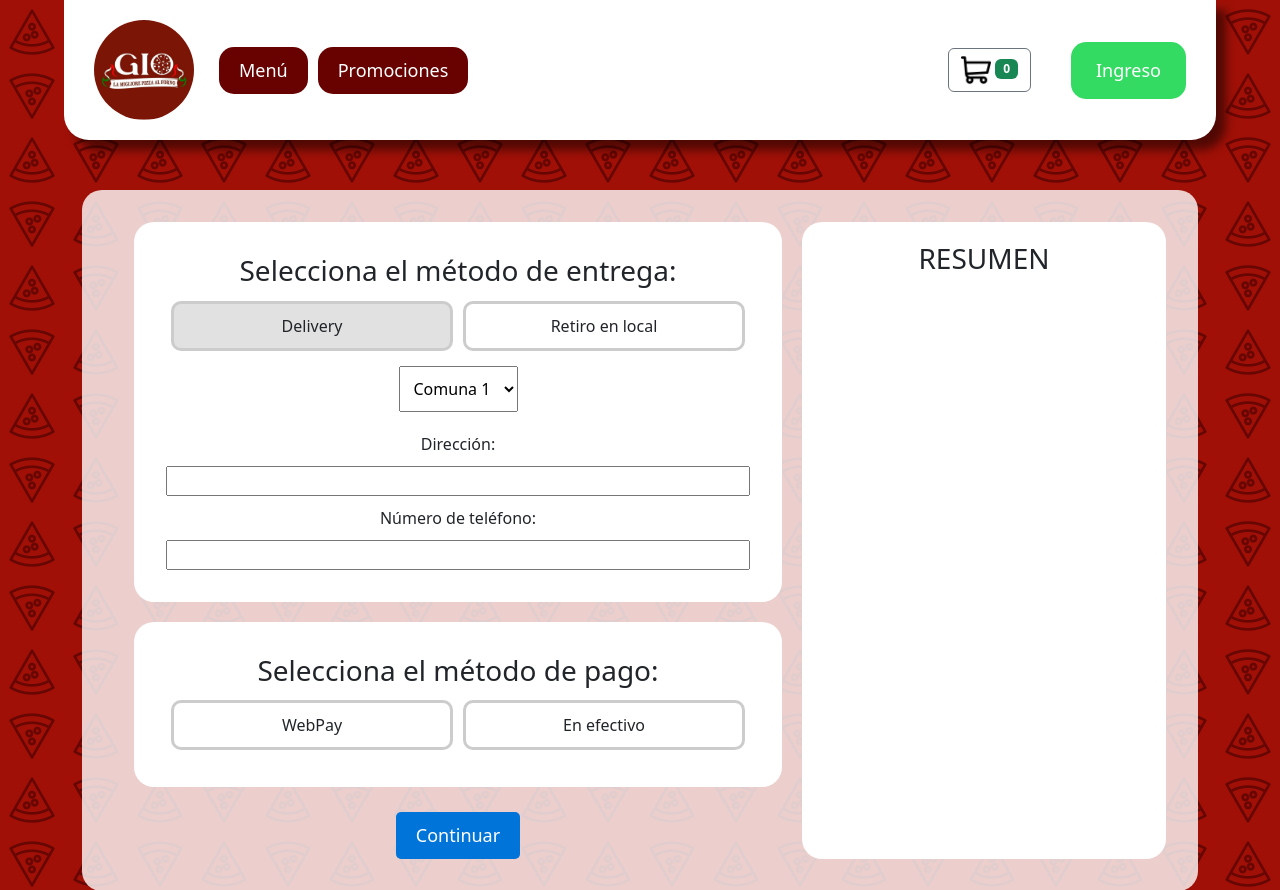
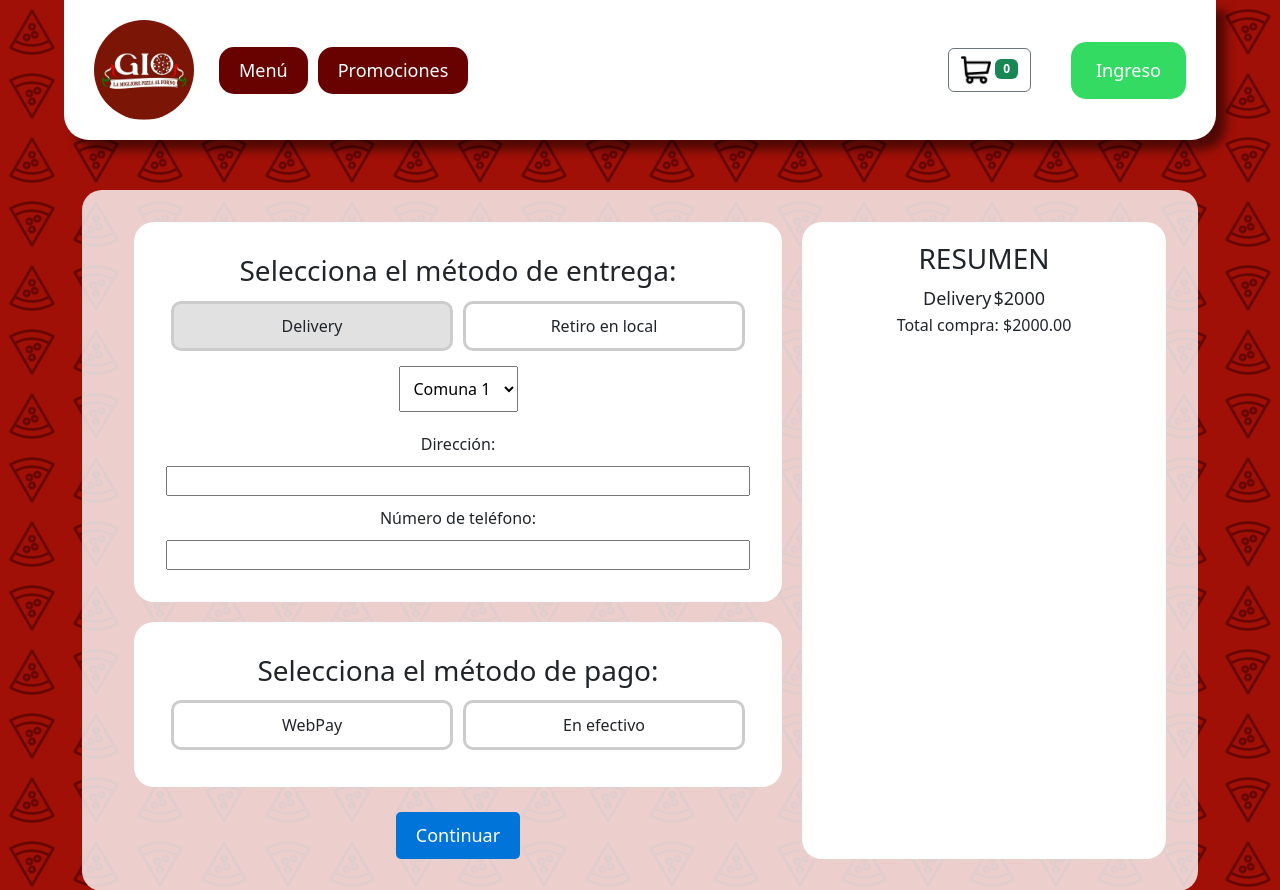
Before and after one commit to AxelRiffo/Proyecto_apt_ecommerce, a Django app: page /checkout/ in a window 1280 px wide, after a click on "Delivery". Shown: the top 890 px of the page. Run offline with Django 4.2, Linux system fonts and the light colour scheme.

Commit message:
Resumen checkout

```diff
--- a/APT2/store/static/css/checkout.css
+++ b/APT2/store/static/css/checkout.css
@@ -116,3 +116,17 @@ select,
     cursor: pointer;
     font-size: 18px;
 }
+
+.resumen {
+    display: flex;
+    justify-content: space-around;
+    font-size: 18px;
+}
+
+.resumen td{
+text-align: left;
+}
+
+.acumulado {
+    text-align: right!important;
+}
--- a/APT2/store/static/js/checkout.js
+++ b/APT2/store/static/js/checkout.js
@@ -21,6 +21,7 @@ document.addEventListener('DOMContentLoaded', function () {
 
       // Agregar la clase 'selected' a la etiqueta seleccionada
       option.parentNode.classList.add('selected');
+      updateDeliveryCost();
     });
   });
 
@@ -35,4 +36,85 @@ document.addEventListener('DOMContentLoaded', function () {
       option.parentNode.classList.add('selected');
     });
   });
+
+  comunaDropdown.addEventListener('change', updateDeliveryCost);
+
+  function updateDeliveryCost() {
+    const selectedDeliveryMethod = document.querySelector('input[name="delivery_method"]:checked');
+    const selectedComuna = comunaDropdown.value;
+
+    // Define los precios según la comuna
+    const deliveryCosts = {
+      comuna1: 2000,
+      comuna2: 3000,
+    };
+
+    if (selectedDeliveryMethod && selectedComuna) {
+      const deliveryPrice = deliveryCosts[selectedComuna];
+      const resumenTable = document.querySelector('#resumen');
+
+      // Verificar si ya existe una fila de "Delivery" en la tabla
+      const existingDeliveryRow = document.querySelector('.delivery-row');
+
+      if (selectedDeliveryMethod.value === 'delivery') {
+        if (existingDeliveryRow) {
+          // Si ya existe una fila de "Delivery", actualiza su contenido
+          updateDeliveryRow(existingDeliveryRow, `Delivery`, deliveryPrice);
+        } else {
+          // Si no existe una fila de "Delivery", agrégala
+          addDeliveryRow(`Delivery`, deliveryPrice);
+        }
+      } else {
+        // Si se selecciona "Retiro en local" y existe una fila de "Delivery", elimínala
+        if (existingDeliveryRow) {
+          resumenTable.deleteRow(existingDeliveryRow.rowIndex);
+        }
+      }
+
+      // Calcular el total de la compra incluyendo el costo de entrega si es necesario
+      const total = calculateTotal(resumenTable, deliveryPrice);
+      updateTotal(total);
+    }
+  }
+
+  function calculateTotal(table) {
+    let total = 0;
+
+    // Recorrer todas las filas de la tabla para sumar los precios de los productos
+    const rows = table.rows;
+    for (let i = 0; i < rows.length; i++) {
+      const cells = rows[i].cells;
+      if (cells.length === 2) {
+        total += parseFloat(cells[1].textContent.replace('$', ''));
+      }
+    }
+
+    return total;
+  }
+
+  function updateTotal(total) {
+    const totalElement = document.querySelector('.total');
+    totalElement.textContent = `Total compra: $${total.toFixed(2)}`;
+  }
+
+  function addDeliveryRow(deliveryName, deliveryPrice) {
+    const resumenTable = document.querySelector('#resumen');
+    const newRow = resumenTable.insertRow(-1);
+    newRow.classList.add('delivery-row');
+
+    const cell1 = newRow.insertCell(0);
+    const cell2 = newRow.insertCell(1);
+
+    cell1.textContent = deliveryName;
+    cell2.textContent = `$${deliveryPrice}`;
+  }
+
+  function updateDeliveryRow(existingRow, deliveryName, deliveryPrice) {
+    const cells = existingRow.cells;
+    cells[0].textContent = deliveryName;
+    cells[1].textContent = `$${deliveryPrice}`;
+  }
+
+  // Ejecuta la función para inicializar el valor
+  updateDeliveryCost();
 });
--- a/APT2/store/templates/checkout.html
+++ b/APT2/store/templates/checkout.html
@@ -45,9 +45,21 @@
       </form>
     </div>
     <div class="info-sidebar">
-      <!-- Aquí tenemos que mostrar el resumen del carrito, tipo las pizzas y su precio, para hacer la suma total si se agrega el tema de delivery -->
       <h3>RESUMEN</h3>
-    </div>
+
+      <table id="resumen" class="resumen">
+        {% if request.session.carrito.items %}
+          {% for key, value in request.session.carrito.items %}
+          <tr>
+            <td>{{ value.cantidad }} Pizza {{ value.nombre }}</td>
+            <td class="acumulado">${{ value.acumulado }}</td>
+          </tr>
+          {% endfor %}
+
+        {% endif %}
+      </table>
+
+      <div class="total">Total compra: $</div>
   </div>
 
   <script src="{% static 'js/checkout.js' %}"></script>
```
Also changed, not shown: APT2/db.sqlite3.
